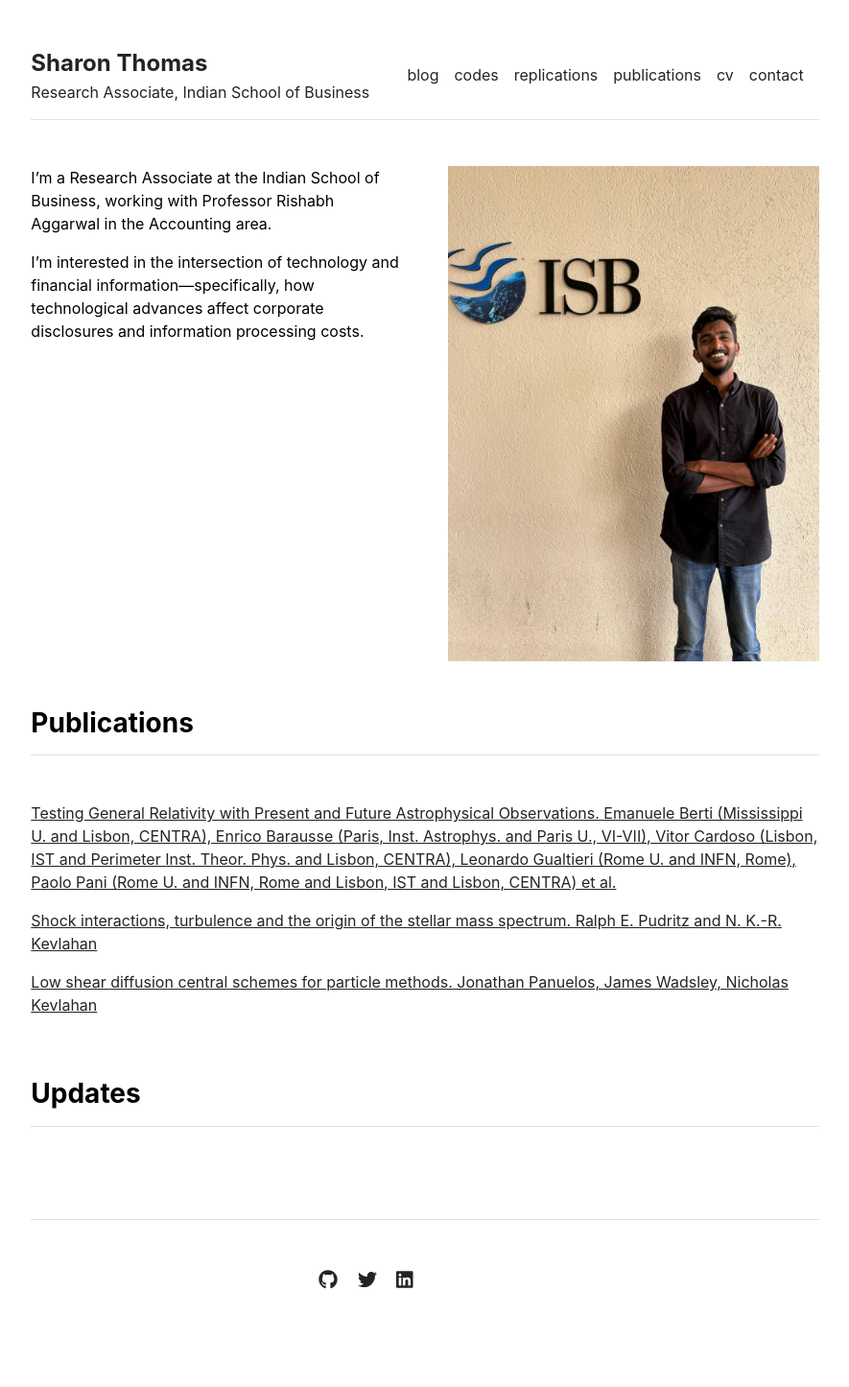
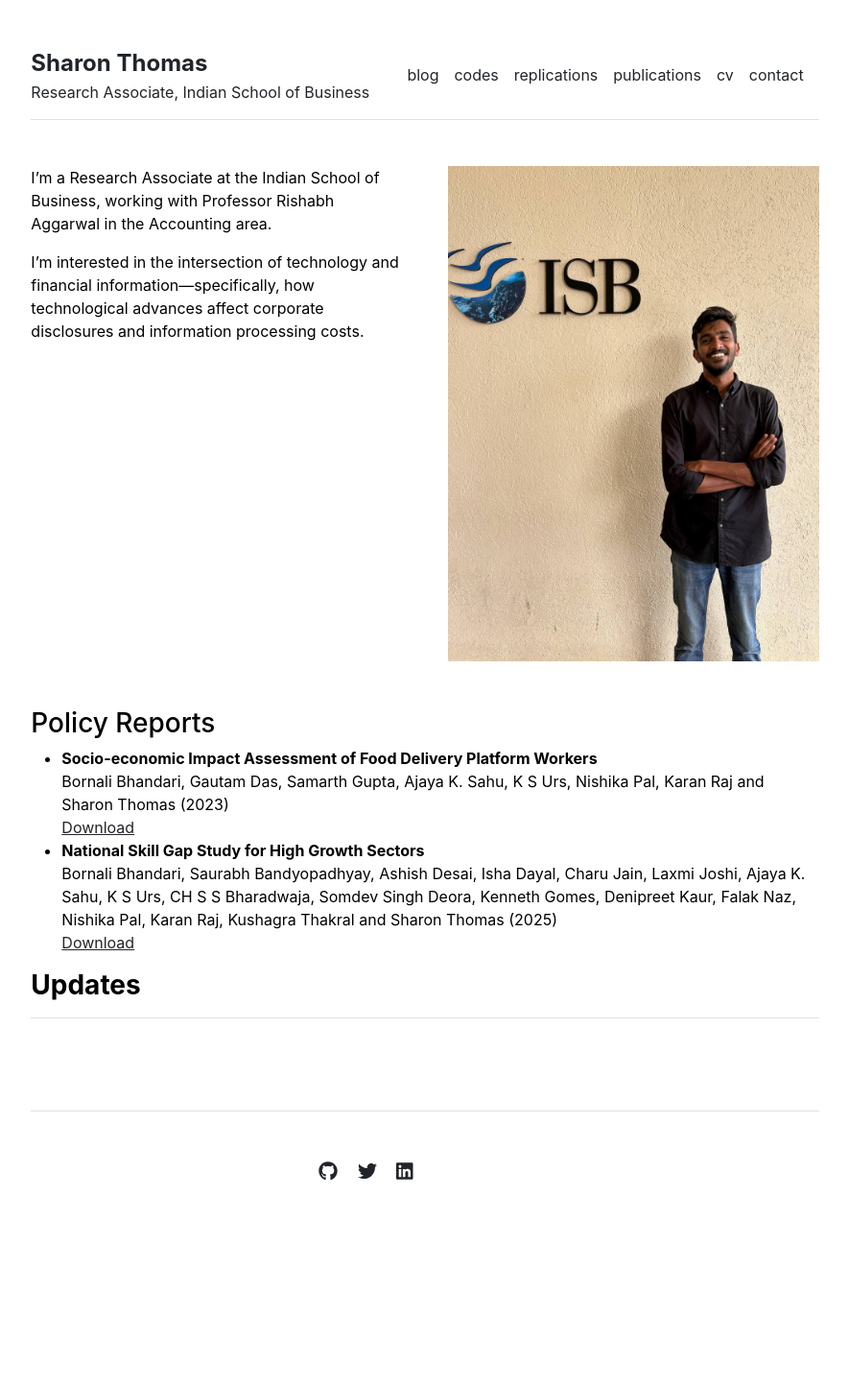
Before and after one commit to sharonsthomas/sharonsthomas.github.io, a Jekyll site: the page built from index.md, in a window 1280 px wide. Shown: the whole page at 96% size, without its empty margins (197-1082 px from the left). Built offline with Jekyll 4.4.1, drawn with Linux system fonts in a browser that asks for light colours; after the commit the page ends 1332 px from its top, so only the background shows below that.

Commit message:
Add policy reports

```diff
--- a/_data/publications.yml
+++ b/_data/publications.yml
@@ -1,10 +1,25 @@
-featured:
-- {name: 'Testing General Relativity with Present and Future Astrophysical Observations. Emanuele Berti (Mississippi U. and Lisbon, CENTRA), Enrico Barausse (Paris, Inst. Astrophys. and Paris U., VI-VII), Vitor Cardoso (Lisbon, IST and Perimeter Inst. Theor. Phys. and Lisbon, CENTRA), Leonardo Gualtieri (Rome U. and INFN, Rome), Paolo Pani (Rome U. and INFN, Rome and Lisbon, IST and Lisbon, CENTRA) et al.', url: '/publications/1501.07274.pdf'}
-- {name: 'Shock interactions, turbulence and the origin of the stellar mass spectrum. Ralph E. Pudritz and N. K.-R. Kevlahan', url: 'http://ms.mcmaster.ca/kevla/pdf/articles/PhilTransRSoc_2013.pdf'}
-- {name: 'Low shear diffusion central schemes for particle methods. Jonathan Panuelos, James Wadsley, Nicholas Kevlahan', url: 'http://ms.mcmaster.ca/kevla/pdf/articles/jcp_v414.pdf'}
+policy_reports:
+  - title: "Socio-economic Impact Assessment of Food Delivery Platform Workers"
+    authors: "Bornali Bhandari, Gautam Das, Samarth Gupta, Ajaya K. Sahu, K S Urs, Nishika Pal, Karan Raj and Sharon Thomas"
+    institution: "National Council of Applied Economic Research"
+    year: 2023
+    link: "https://ncaer.org/wp-content/uploads/2023/08/NCAER_Report_Platform_Workers_August_28_2023.pdf"
 
-index:
-- {name: 'Testing General Relativity with Present and Future Astrophysical Observations. Emanuele Berti (Mississippi U. and Lisbon, CENTRA), Enrico Barausse (Paris, Inst. Astrophys. and Paris U., VI-VII), Vitor Cardoso (Lisbon, IST and Perimeter Inst. Theor. Phys. and Lisbon, CENTRA), Leonardo Gualtieri (Rome U. and INFN, Rome), Paolo Pani (Rome U. and INFN, Rome and Lisbon, IST and Lisbon, CENTRA) et al.', url: '/publications/1501.07274.pdf'}
-- {name: 'Shock interactions, turbulence and the origin of the stellar mass spectrum. Ralph E. Pudritz and N. K.-R. Kevlahan', url: 'http://ms.mcmaster.ca/kevla/pdf/articles/PhilTransRSoc_2013.pdf'}
-- {name: 'Low shear diffusion central schemes for particle methods. Jonathan Panuelos, James Wadsley, Nicholas Kevlahan', url: 'http://ms.mcmaster.ca/kevla/pdf/articles/jcp_v414.pdf'}
-- {name: 'Numerical solutions of thin film equations for polymer flows. Thomas. Salez, Joshua D. McGraw, Sara Cormier, Oliver Bäumchen, Kari Dalnoki-Veress, and Elie Raphaël', url: 'https://static1.squarespace.com/static/5684891d7086d74497aeb71f/t/56ec510d2fe1319543ab6d6f/1458327821946/10.1140-epje-i2012-12114-x.pdf'}
+  - title: "National Skill Gap Study for High Growth Sectors"
+    authors: "Bornali Bhandari, Saurabh Bandyopadhyay, Ashish Desai, Isha Dayal, Charu Jain, Laxmi Joshi, Ajaya K. Sahu, K S Urs, CH S S Bharadwaja, Somdev Singh Deora, Kenneth Gomes, Denipreet Kaur, Falak Naz, Nishika Pal, Karan Raj, Kushagra Thakral and Sharon Thomas"
+    institution: "National Council of Applied Economic Research"
+    year: 2025
+    link: "https://ncaer.org/wp-content/uploads/2025/06/MSDE_Report_June_2025.pdf"
+
+# publications:
+#   - title: "Journal Article Title"
+#     authors: "Sharon S. Thomas"
+#     journal: "Journal Name"
+#     year: 2024
+#     link: "paper_link"
+
+# work_in_progress:
+#   - title: "Working Paper Title"
+#     authors: "Sharon S. Thomas"
+#     year: 2026
+#     note: "Draft available upon request"
--- a/_includes/publications.html
+++ b/_includes/publications.html
@@ -1,14 +1,35 @@
-<div class="row g-5 mb-5">
-  <div>
-    <h3 class="fw-bold border-bottom pb-3 mb-5">Publications</h3>
-    {% if page.title == "Home" %}
-      {% for item in site.data.publications.featured %}
-        <p><a href="{{ item.url }}">{{ item.name }}</a></p>
-      {% endfor %}
-    {% else %}
-      {% for item in site.data.publications.index %}
-        <p><a href="{{ item.url }}">{{ item.name }}</a></p>
-      {% endfor %}
-    {% endif %}
-  </div>
-</div>
+<h3>Policy Reports</h3>
+
+<ul>
+{% for paper in site.data.publications.policy_reports %}
+<li>
+<strong>{{ paper.title }}</strong><br>
+{{ paper.authors }} ({{ paper.year }})<br>
+<a href="{{ paper.link }}">Download</a>
+</li>
+{% endfor %}
+</ul>
+
+
+<!-- <h3>Publications</h3>
+
+<ul>
+{% for paper in site.data.publications.publications %}
+<li>
+<strong>{{ paper.title }}</strong><br>
+{{ paper.authors }} ({{ paper.year }})
+</li>
+{% endfor %}
+</ul>
+
+
+<h3>Work in Progress</h3>
+
+<ul>
+{% for paper in site.data.publications.work_in_progress %}
+<li>
+<strong>{{ paper.title }}</strong><br>
+{{ paper.authors }} ({{ paper.year }}) – {{ paper.note }}
+</li>
+{% endfor %}
+</ul> -->
```
